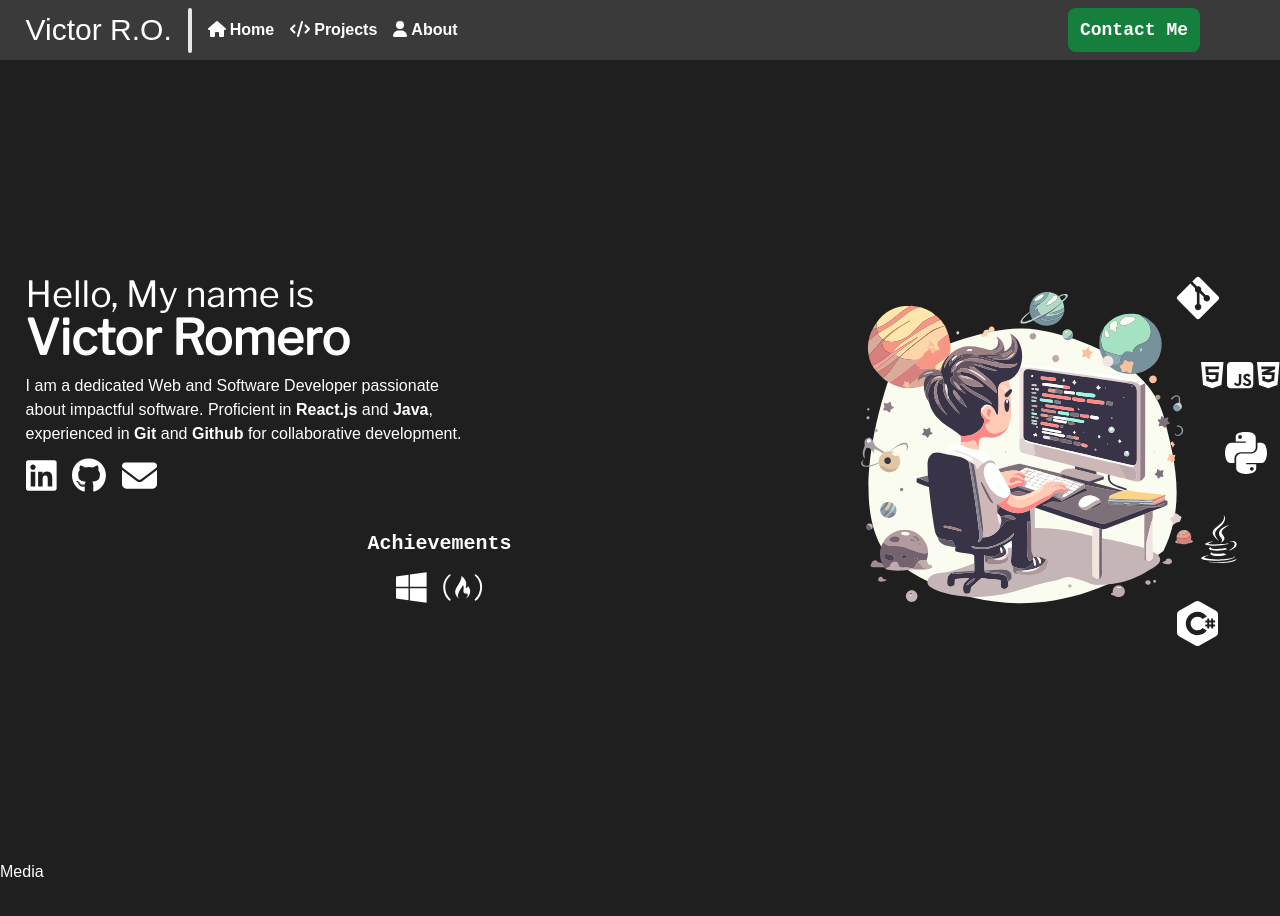
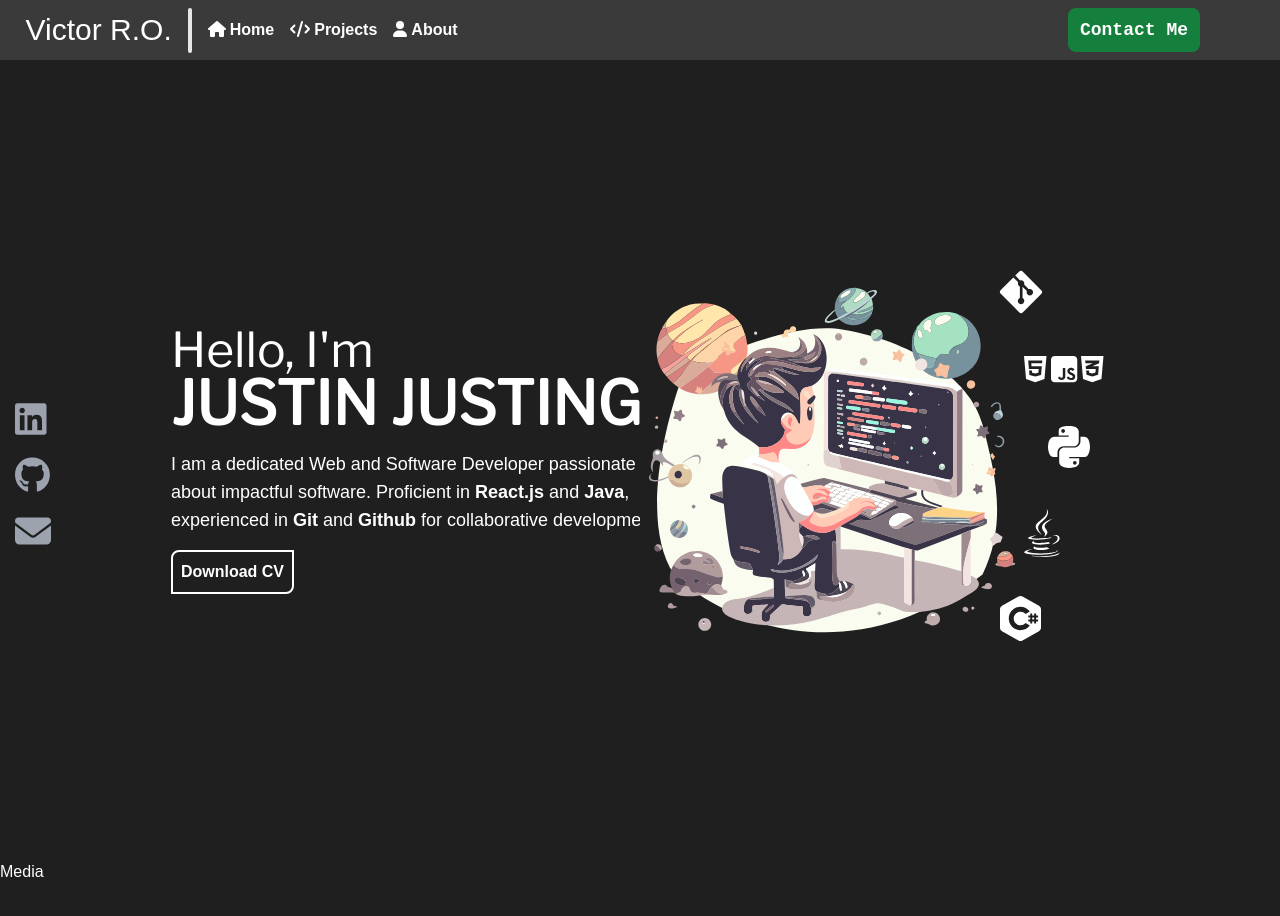
Before and after one commit to Vspoke91/vspoke91.github.io, a React (Vite) app: page / in a window 1280 px wide. Shown: the top 916 px of the page. Built offline with nearby package versions, Linux system fonts and the light colour scheme; a web font is replaced by a local one.

Commit message:
ADD: Homesection improve layout, animation, add comp

```diff
--- a/src/components/sections/home/HomeSection.jsx
+++ b/src/components/sections/home/HomeSection.jsx
@@ -1,325 +1,34 @@
-// Icons Imports
-import { FontAwesomeIcon } from "@fortawesome/react-fontawesome";
-import {
-  faEnvelope,
-  faGraduationCap,
-  faAngleRight,
-} from "@fortawesome/free-solid-svg-icons";
-import {
-  faGithub,
-  faLinkedin,
-  faWindows,
-  faFreeCodeCamp,
-  faHtml5,
-  faSquareJs,
-  faCss3Alt,
-  faPython,
-  faJava,
-  faGitAlt,
-} from "@fortawesome/free-brands-svg-icons";
-
 //Components Imports
-import HorizontalScroll from "./HomeHorizontalScroll.jsx";
-
-//Data Imports
-import KnowledgeDatabase from "../../../data/KnowledgeDatabase.js";
+import Introduction from "./Introduction";
+import DecorSVG from "./DecorSVG";
+import ProjectHub from "./ProjectHub";
 
 //React Imports
-import { forwardRef, useImperativeHandle, useRef, useState } from "react";
-import PropTypes from "prop-types";
+import { useRef } from "react";
 
 export default function Default() {
-  const introductionRef = useRef(null);
-  const SVGRef = useRef(null);
+  const holder = useRef(null);
 
-  function setExpandHub(value) {
-    introductionRef.current.setHide(value);
-    SVGRef.current.setReduce(value);
+  function expandHub(value) {
+    const style = "!grid-cols-[0%_1fr]";
+    if (value) {
+      holder.current.classList.add(style);
+    } else {
+      holder.current.classList.remove(style);
+    }
   }
 
   return (
     <div
       id="home"
-      className="grid max-w-[1500px] grid-cols-[2fr_1fr] grid-rows-1 place-self-center self-center"
+      ref={holder}
+      className="grid max-w-[1500px] grid-cols-[50%_1fr] grid-rows-1 place-self-center self-center transition-all duration-200"
     >
-      <Introduction ref={introductionRef} />
-      <div className="flex">
-        <SVG ref={SVGRef} />
-        <Knowledge setExpandHub={setExpandHub} />
+      <Introduction />
+      <div className="bg-main flex">
+        <DecorSVG />
+        <ProjectHub expandHubFunc={expandHub} />
       </div>
     </div>
   );
 }
-
-//Introduction//
-
-const Introduction = forwardRef((props, ref) => {
-  //React Hooks
-  const holderRef = useState(false);
-
-  //Ref object
-  useImperativeHandle(ref, () => ({
-    setHide: (value) => {
-      if (value) holderRef.current.classList.add("");
-      else holderRef.current.classList.remove("hidden");
-    },
-  }));
-
-  return (
-    <div className="ml-[2vw] transition-all" ref={holderRef}>
-      {/* -Tittle- */}
-      <h2 className="block cursor-default">
-        <span className="block font-libre text-4xl font-light">
-          Hello, My name is
-        </span>
-        <strong className="font-libre text-5xl">Victor Romero</strong>
-      </h2>
-      <p className="mt-3 w-[50ch] cursor-default">
-        I am a dedicated Web and Software Developer passionate about impactful
-        software. Proficient in<strong> React.js </strong>and
-        <strong> Java</strong>, experienced in<strong> Git </strong>and
-        <strong> Github </strong>
-        for collaborative development.
-      </p>
-      {/* -Media- */}
-      <ul className="mt-3 flex w-full gap-4">
-        <li>
-          <a href="">
-            <FontAwesomeIcon icon={faLinkedin} className="h-[35px] w-auto" />
-          </a>
-        </li>
-        <li>
-          <a href="">
-            <FontAwesomeIcon icon={faGithub} className="h-[35px] w-auto" />
-          </a>
-        </li>
-        <li>
-          <a href="">
-            <FontAwesomeIcon icon={faEnvelope} className="h-[35px] w-auto" />
-          </a>
-        </li>
-      </ul>
-      {/* -Achievements- */}
-      <h3 className="mx-auto mt-8 w-fit cursor-default font-mono text-xl font-black">
-        Achievements
-      </h3>
-      <ul className="mt-3 flex justify-center gap-4">
-        <li>
-          <a href="">
-            <FontAwesomeIcon icon={faWindows} className="h-[35px]" />
-          </a>
-        </li>
-        <li>
-          <a href="">
-            <FontAwesomeIcon icon={faFreeCodeCamp} className="h-[35px]" />
-          </a>
-        </li>
-      </ul>
-    </div>
-  );
-});
-Introduction.displayName = "Introduction";
-
-//Decoration SVG//
-const SVG = forwardRef((props, ref) => {
-  const [reduce, setReduce] = useState(false);
-  useImperativeHandle(ref, () => ({
-    setReduce: (value) => {
-      setReduce(value);
-    },
-  }));
-
-  return (
-    <div
-      className="pointer-events-none h-inherit flex-1 select-none"
-      style={{ flexGrow: reduce ? 0.5 : "" }}
-    >
-      <img
-        className="h-[auto] w-[30vw]"
-        src="/images/decor/spaceman.svg"
-        alt="svg of spaceman"
-      />
-    </div>
-  );
-});
-SVG.displayName = "SVG";
-
-//Knowledge Hub
-function Knowledge({ setExpandHub }) {
-  const [expanded, setExpanded] = useState(false);
-  const [languageSelected, setLanguageSelected] = useState(null);
-
-  function switchExpand(language) {
-    if (languageSelected !== language) {
-      setExpanded(true);
-      setExpandHub(true);
-    } else {
-      setExpanded((prev) => {
-        setExpandHub(!prev);
-        return !prev;
-      });
-    }
-    setLanguageSelected(language);
-  }
-
-  return (
-    <div
-      className="group/hub relative z-0 flex h-inherit"
-      aria-expanded={expanded}
-    >
-      {/* <h2 className="absolute -top-[10vh] text-2xl">
-        <span className="cursor-default font-libre font-bold">
-          Knowledge Hub
-        </span>
-        <FontAwesomeIcon icon={faGraduationCap} className="ml-1" />
-      </h2> */}
-      <ul className="flex w-fit flex-col gap-[3vw]">
-        <li className="group flex w-fit -translate-x-6 items-center text-5xl">
-          <button
-            className="group peer flex items-center"
-            onClick={() => {
-              switchExpand("git");
-            }}
-          >
-            <FontAwesomeIcon icon={faGitAlt} />
-            <span className="ml-1 hidden text-xl group-hover:block group-focus-visible:block group-aria-expanded/hub:group-hover:hidden group-aria-expanded/hub:group-focus-visible:hidden">
-              Git
-            </span>
-          </button>
-          <FontAwesomeIcon
-            icon={faAngleRight}
-            className="absolute -left-7 hidden text-4xl group-hover:block peer-focus-visible:block"
-          />
-        </li>
-        <li className="group flex w-fit items-center text-3xl">
-          <button
-            className="group peer flex items-center"
-            onClick={() => {
-              switchExpand("web");
-            }}
-          >
-            <div className="flex items-center gap-1">
-              <FontAwesomeIcon icon={faHtml5} />
-              <FontAwesomeIcon icon={faSquareJs} />
-              <FontAwesomeIcon icon={faCss3Alt} />
-              <span className="ml-1 hidden text-sm group-hover:block group-focus-visible:block  group-aria-expanded/hub:group-hover:hidden group-aria-expanded/hub:group-focus-visible:hidden">
-                HTML / JavaScript / CSS
-              </span>
-            </div>
-          </button>
-          <FontAwesomeIcon
-            icon={faAngleRight}
-            className="absolute -left-7 hidden text-4xl group-hover:block peer-focus-visible:block"
-          />
-        </li>
-        <li className="group flex w-fit translate-x-6 items-center text-5xl">
-          <button
-            className="group peer flex items-center"
-            onClick={() => {
-              switchExpand("python");
-            }}
-          >
-            <FontAwesomeIcon icon={faPython} />
-            <span className="ml-1 hidden h-full text-xl group-hover:block group-focus-visible:block  group-aria-expanded/hub:group-hover:hidden group-aria-expanded/hub:group-focus-visible:hidden">
-              Python
-            </span>
-          </button>
-          <FontAwesomeIcon
-            icon={faAngleRight}
-            className="absolute -left-7 hidden text-4xl group-hover:block peer-focus-visible:block"
-          />
-        </li>
-        <li className="group flex w-fit items-center text-5xl">
-          <button
-            className="group peer flex items-center"
-            onClick={() => {
-              switchExpand("java");
-            }}
-          >
-            <FontAwesomeIcon icon={faJava} />
-            <span className="ml-1 hidden text-xl group-hover:block group-focus-visible:block  group-aria-expanded/hub:group-hover:hidden group-aria-expanded/hub:group-focus-visible:hidden">
-              Java
-            </span>
-          </button>
-          <FontAwesomeIcon
-            icon={faAngleRight}
-            className="absolute -left-7 hidden text-4xl group-hover:block peer-focus-visible:block"
-          />
-        </li>
-        <li className="group flex w-fit -translate-x-6 items-center">
-          <button
-            className="group peer flex items-center"
-            onClick={() => {
-              switchExpand("csharp");
-            }}
-          >
-            <img
-              className="h-[45px]"
-              src="/images/icons/csharp.svg"
-              alt="csharp logo"
-            />
-            <span className="ml-1 hidden text-xl group-hover:block group-focus-visible:block  group-aria-expanded/hub:group-hover:hidden group-aria-expanded/hub:group-focus-visible:hidden">
-              C-Sharp
-            </span>
-          </button>
-          <FontAwesomeIcon
-            icon={faAngleRight}
-            className="absolute -left-7 hidden text-4xl group-hover:block peer-focus-visible:block"
-          />
-        </li>
-      </ul>
-      <Knowledge_display
-        currentLanguage={languageSelected}
-        hidden={!expanded}
-      />
-    </div>
-  );
-}
-Knowledge.propTypes = {
-  setExpandHub: PropTypes.func.isRequired,
-};
-
-function Knowledge_display({ currentLanguage, hidden }) {
-  return (
-    <div className="border-2 border-red-900" hidden={hidden}>
-      <h3>{KnowledgeDatabase[currentLanguage]?.name ?? ""}</h3>
-      <p>
-        <span>Education:</span>
-        <span>{KnowledgeDatabase[currentLanguage]?.acquared ?? ""}</span>
-      </p>
-      <p>
-        <span>Experience:</span>
-        <span>{KnowledgeDatabase[currentLanguage]?.level ?? ""}</span>
-        <span>{` - ${
-          KnowledgeDatabase[currentLanguage]?.usedTime ?? ""
-        }`}</span>
-      </p>
-      <div>
-        <h4>Project</h4>
-        <HorizontalScroll>
-          {KnowledgeDatabase[currentLanguage]?.showcase.map(
-            (project, index) => {
-              return (
-                <a
-                  key={currentLanguage + project.name + index}
-                  href="google.com"
-                >
-                  <h5 className="text-center font-bold">{project.name}</h5>
-                  <img
-                    src={project.image}
-                    alt={`"${project.name}" Logo`}
-                    className="pointer-events-none"
-                  />
-                </a>
-              );
-            },
-          )}
-        </HorizontalScroll>
-      </div>
-    </div>
-  );
-}
-Knowledge_display.propTypes = {
-  currentLanguage: PropTypes.string,
-  hidden: PropTypes.bool.isRequired,
-};
```
